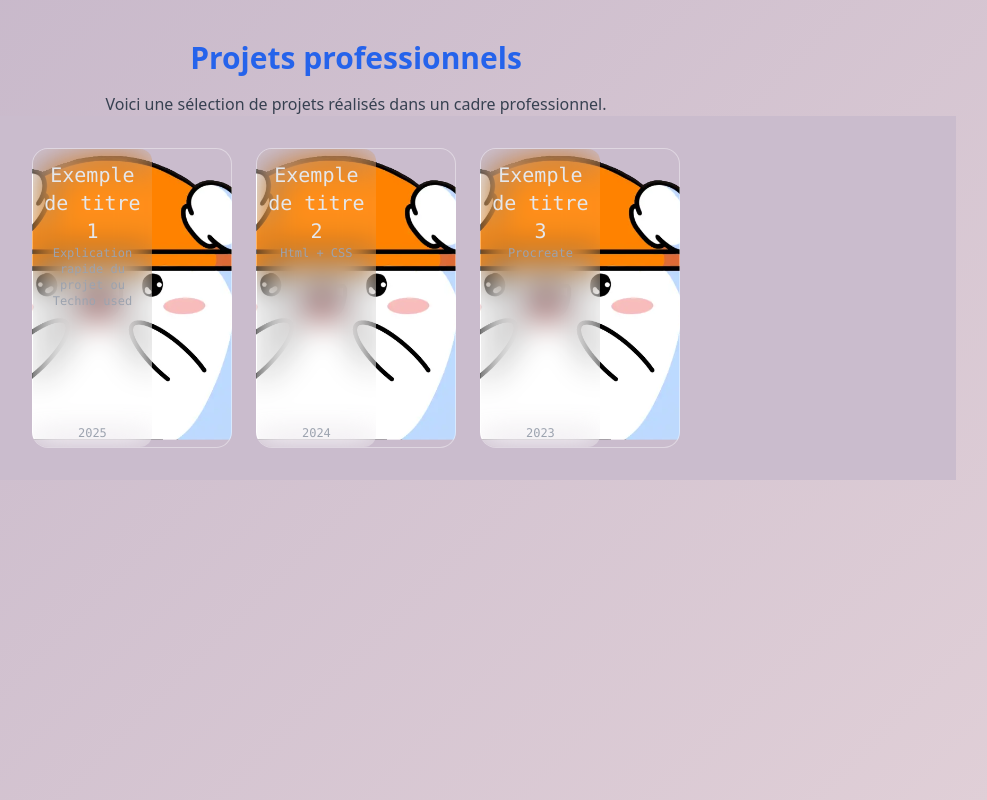
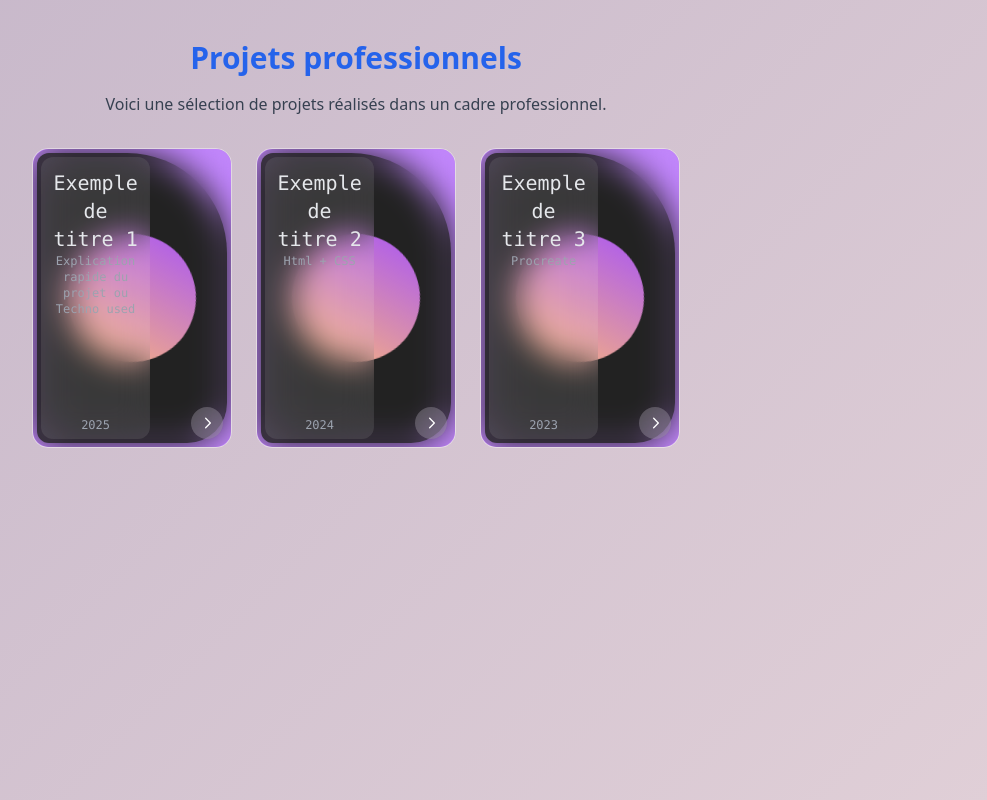
Before and after one commit to Piamah/portfolio3, a React (Vite) app: page /professional in a window 1280 px wide. Shown: the whole page, without its empty margins (284-1271 px from the left). Built offline with nearby package versions, Linux system fonts and the light colour scheme.

Commit message:
Cards redesigned

```diff
--- a/src/components/Card.jsx
+++ b/src/components/Card.jsx
@@ -1,24 +1,38 @@
 import React from "react";
 
-const Card = ({ title, subtitle, year, image }) => {
+const Card = ({ title, subtitle, year }) => {
   return (
+    <div className="w-[200px] h-[300px] relative border border-solid border-white/40 rounded-2xl overflow-hidden group">
+      {/* --- Fond--- */}
+      <div className="w-full h-full p-1 absolute bg-purple-400">
+        <div className="w-full h-full rounded-xl rounded-tr-[100px] rounded-br-[40px] bg-[#222]" />
+      </div>
+
+      {/* --- Animation centrale (cercle orange) --- */}
+      <div className="w-full h-full flex items-center justify-center relative backdrop-blur-lg rounded-2xl">
         <div
-      className="w-[200px] h-[300px] relative border border-white/40 rounded-2xl overflow-hidden group"
-      style={{
-        backgroundImage: `url(${image})`,
-        backgroundSize: "cover",
-        backgroundPosition: "center",
-      }}
-    >
-      {/* contenu flou gauche */}
-      <div className="absolute top-0 left-0 h-full w-3/5 p-2 pt-3 pb-1.5 flex flex-col rounded-xl backdrop-blur-lg bg-gray-50/10 text-gray-200 font-medium font-mono z-10">
+          className="w-32 h-32 rounded-full bg-gradient-to-tr from-purple-500 to-orange-300 animate-spin"
+          style={{ animationDuration: "12s" }}
+        />
+      </div>
+
+      {/* --- Contenu de la carte --- */}
+      <div className="w-full h-full p-2 flex justify-between absolute inset-0">
+        <div className="w-3/5 p-2 pt-3 pb-1.5 flex flex-col rounded-xl backdrop-blur-lg bg-gray-50/10 text-gray-200 font-medium font-mono z-10">
           <span className="text-xl font-medium">{title}</span>
           <span className="text-xs text-gray-400">{subtitle}</span>
           <span className="text-xs text-gray-400 mt-auto">{year}</span>
         </div>
 
-      {/* flèche*/}
-      <div className="absolute bottom-2 right-2 w-8 h-8 flex items-center justify-center rounded-full bg-white/20 hover:bg-white/30 backdrop-blur-md cursor-pointer transform transition-all duration-500 opacity-0 translate-y-2 group-hover:opacity-100 group-hover:translate-y-0">
+        {/* --- Flèche --- */}
+        <div className="h-full pt-2 flex flex-col items-end text-white/50">
+          <span className="text-[10px] leading-[12px] opacity-0 group-hover:opacity-100 transition-opacity duration-500">
+            UIverse
+          </span>
+          <span className="text-[10px] leading-[13px] opacity-0 group-hover:opacity-100 transition-opacity duration-500">
+            card
+          </span>
+          <div className="w-8 h-8 mt-auto flex items-center justify-center rounded-full backdrop-blur-lg bg-gray-50/20 cursor-pointer transition-all duration-300 hover:bg-gray-50/30">
             <svg
               xmlns="http://www.w3.org/2000/svg"
               viewBox="0 0 12 12"
@@ -31,6 +45,8 @@ const Card = ({ title, subtitle, year, image }) => {
             </svg>
           </div>
         </div>
+      </div>
+    </div>
   );
 };
 
--- a/src/components/Menu.jsx
+++ b/src/components/Menu.jsx
@@ -51,7 +51,7 @@ export default function Menu() {
                   onClick={() => setIsOpen(false)} // ferme le menu après clic
                   className={`text-lg ${
                     location.pathname === link.to
-                      ? "font-bold text-[#DF47C9]"
+                      ? "font-bold gradient-text"
                       : "hover:text-[#DF47C9]"
                   }`}
                 >
--- a/src/index.css
+++ b/src/index.css
@@ -8,7 +8,8 @@
     --bg-end: #E0CFD7;
     --header--bg-start: #fae4fc;
     --header--bg-end: #F3E5F5;
-    --bg: #CABCCD;
+    --hover-text--start: #ff91d5;
+    --hover-text--end: #ed9eff;
     --nav: red;
     --menu: #F9EAF6;
     --text: blue;
@@ -16,6 +17,16 @@
     --bg-secodary: green;
     --title: white;
   }
+
+  .gradient-text {
+    background: linear-gradient(90deg, var(--hover-text--start), var(--hover-text--end));
+    background-clip: text;
+    -webkit-background-clip: text;
+    color: transparent;
+    -webkit-text-fill-color: transparent;
+  }
+
+
   .dark {
     --bg-start: #9E99B9;
     --bg-end: #B0ACC4;
```
Lines whose indentation alone changed are shown as unchanged.
